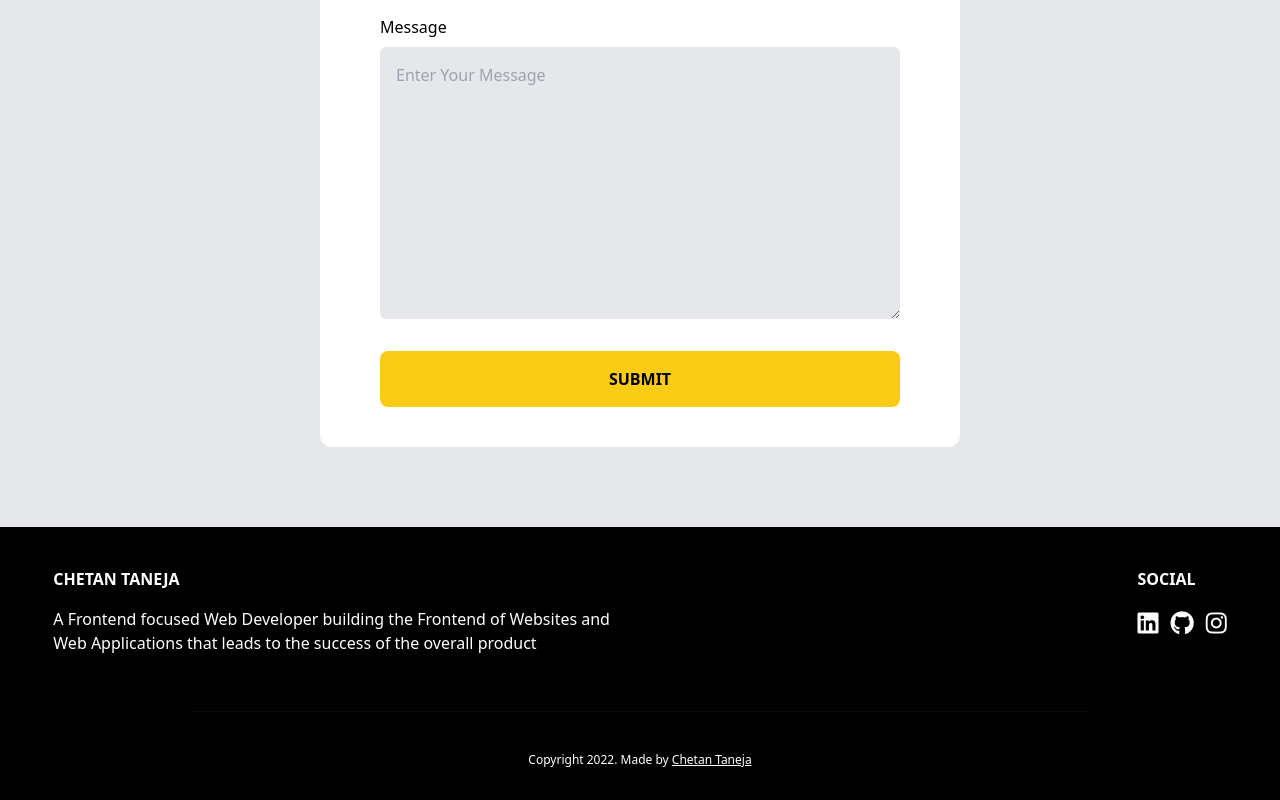
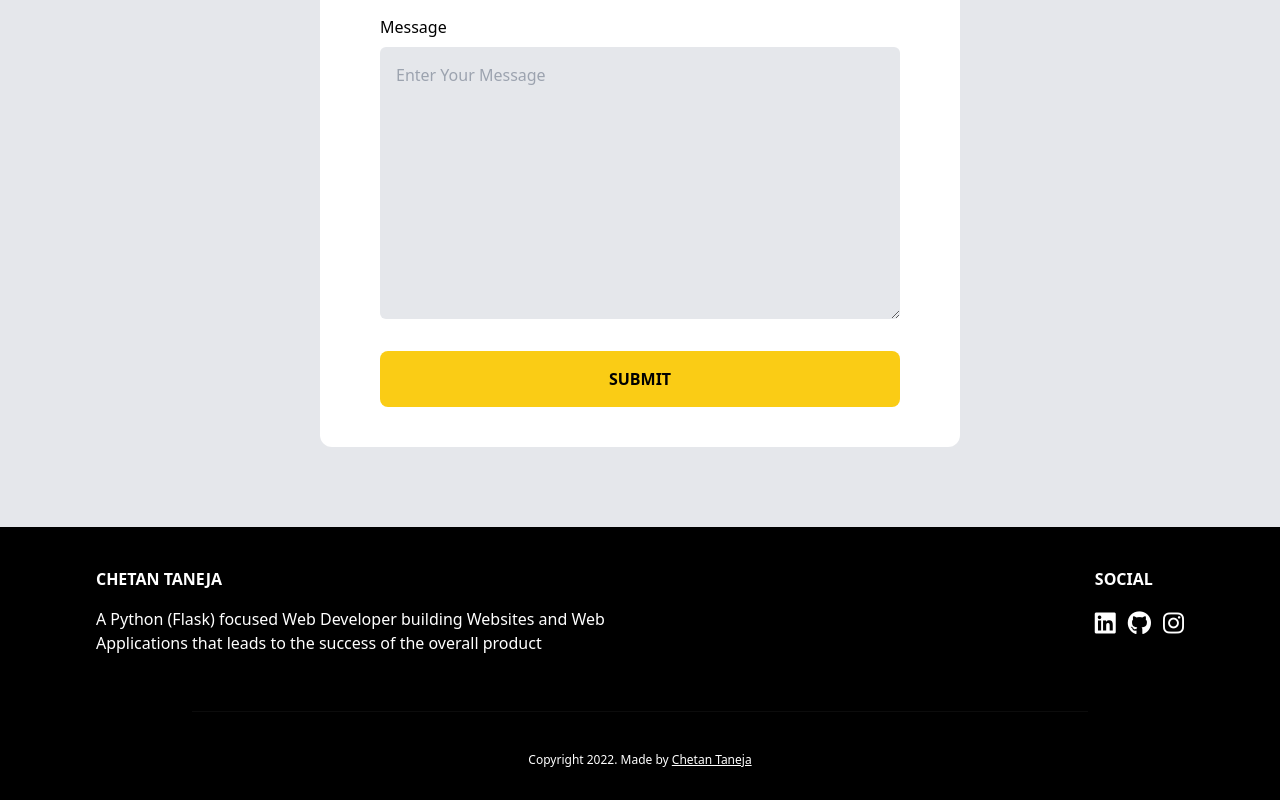
Before and after one commit to ctaneja10/Portfolio-Web, a plain HTML site: page index.html in a window 1280 px wide. Shown: the part 3138-3938 px from the top of the page. Drawn offline with Linux system fonts and the light colour scheme.

Commit message:
link change and text

```diff
--- a/index.html
+++ b/index.html
@@ -201,17 +201,14 @@
                 <ul class="flex mx-5 space-x-3 mt-5">
                     <li><a href="https://www.linkedin.com/in/chetantaneja/" target="_blank"><i
                                 class="fa-brands fa-linkedin fa-xl"></i></a></li>
-                    <li> <a href="https://github.com/ctaneja10" target="_blank"><i class="fa-brands fa-github fa-xl"></i></a></li>
+                    <li> <a href="https://github.com/ctaneja10?tab=repositories" target="_blank"><i class="fa-brands fa-github fa-xl"></i></a></li>
                     <li> <a href="https://www.instagram.com/chetan11.01/" target="_blank"><i class="fa-brands fa-instagram fa-xl"></i></a></li>
                 </ul>
             </div>
 
             <div class="mx-5 flex flex-col justify-center py-14 md:p-0">
                 <h1 class="font-bold">CHETAN TANEJA</h1>
-                <p class="pt-4 md:w-[56%]">A Frontend focused Web Developer building the Frontend of Websites and Web
-                    Applications
-                    that
-                    leads to the success of the overall product</p>
+                <p class="pt-4 md:w-[56%]">A Python (Flask) focused Web Developer building Websites and Web Applications that leads to the success of the overall product</p>
             </div>
         </div>
 
```
